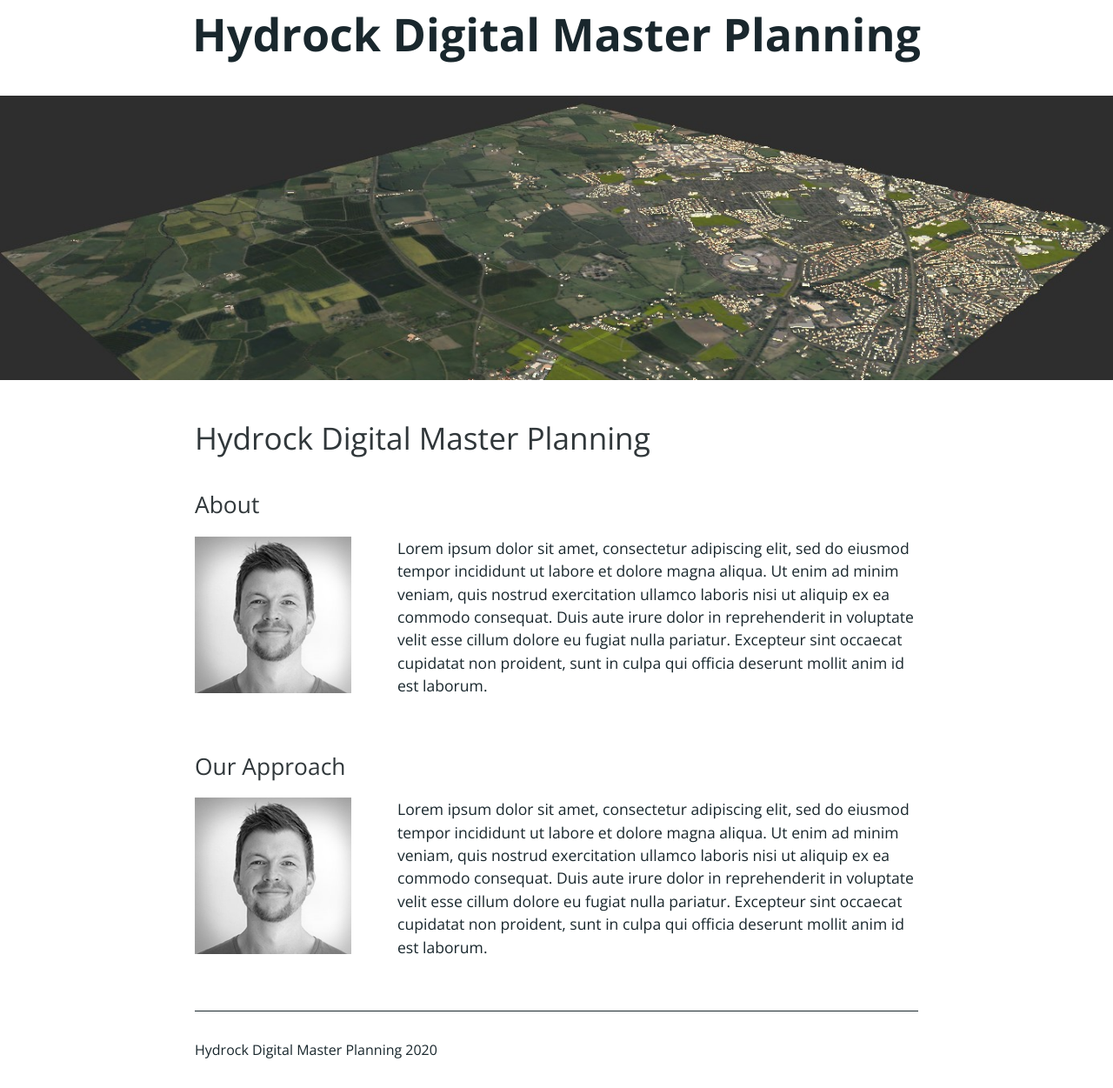
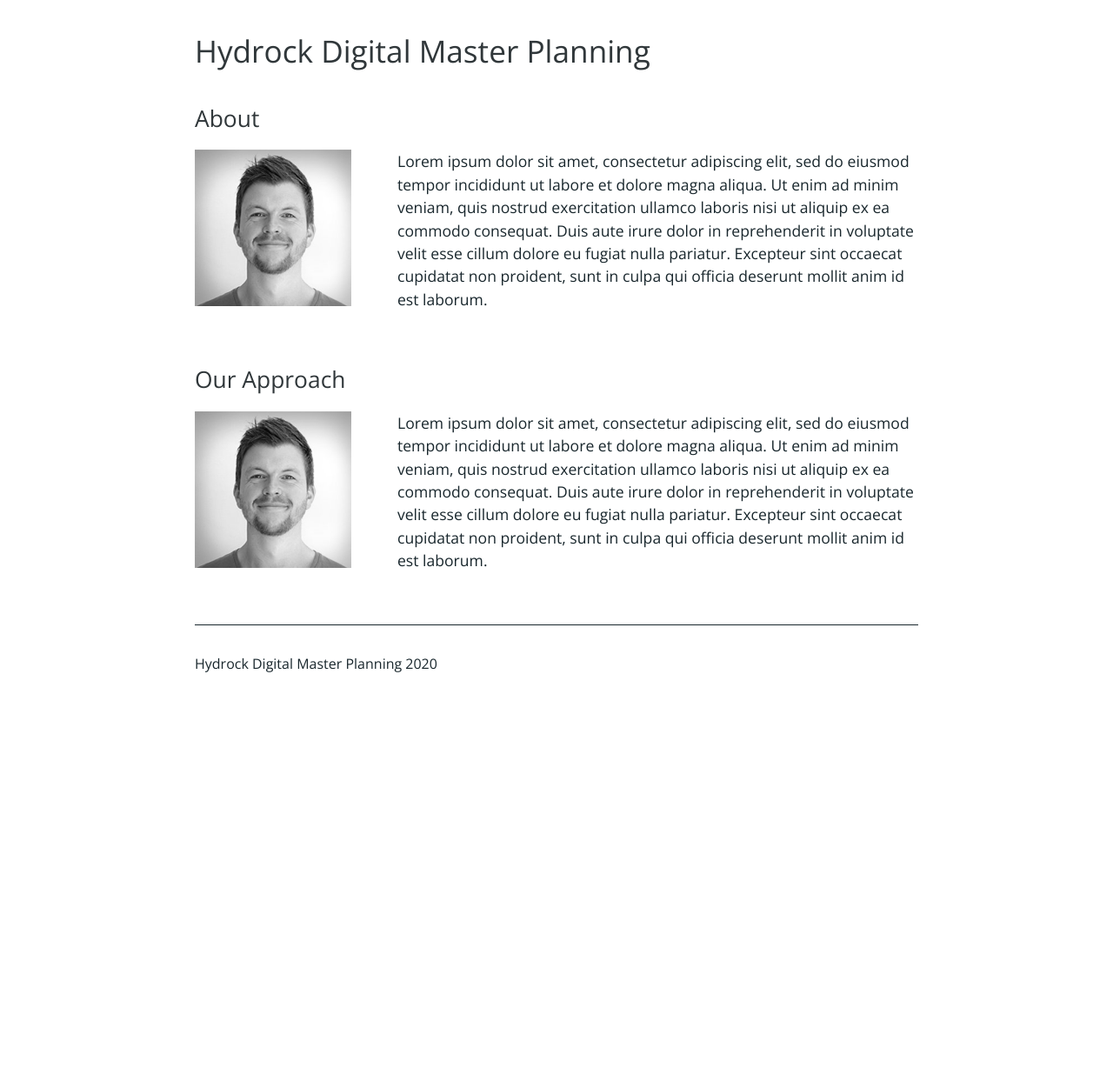
Before and after one commit to HydrockEngineering/DigitalMasterPlanning, a Jekyll site: the page built from index.md, in a window 1280 px wide. Shown: the whole page at 87% size. Built offline with Jekyll 4.4.1, drawn with Linux system fonts in a browser that asks for light colours; our own code applies the rules of GitHub Pages for plain Markdown files; the repository's description, which GitHub fills in, is left out; after the commit the page ends 900 px from its top, so only the background shows below that.

Commit message:
Update default.html

```diff
--- a/_layouts/default.html
+++ b/_layouts/default.html
@@ -25,9 +25,9 @@
     <a id="skip-to-content" href="#content">Skip to the content.</a>
 
     <header class="page-header" role="banner">
-      <h1 class="project-name">Hydrock Digital Master Planning</h1>
+      <!--h1 class="project-name">Hydrock Digital Master Planning</h1>
       <h2 class="project-tagline">{{ page.description | default: site.description | default: site.github.project_tagline }}</h2>
-      <img src="assets/images/banner.jpg" alt="{{ page.title | default: site.title | default: site.github.repository_name }}" class="project-name" />
+      <img src="assets/images/banner.jpg" alt="{{ page.title | default: site.title | default: site.github.repository_name }}" class="project-name" /-->
     </header>
 
     <main id="content" class="main-content" role="main">
```
